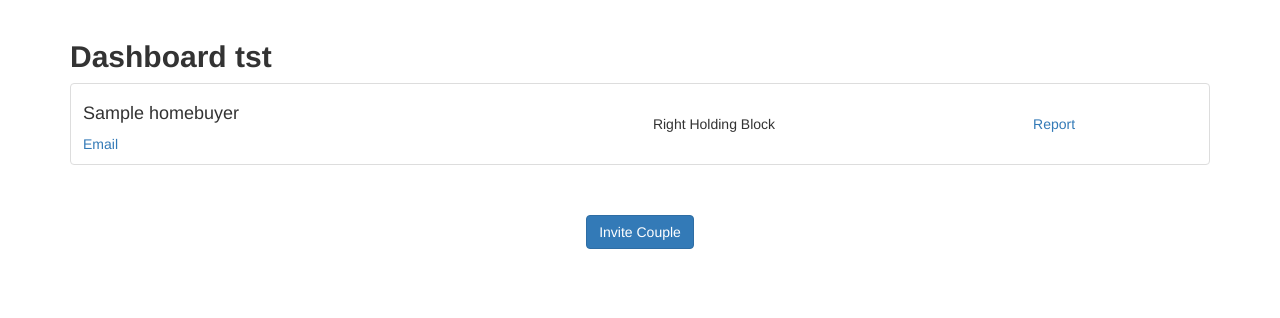
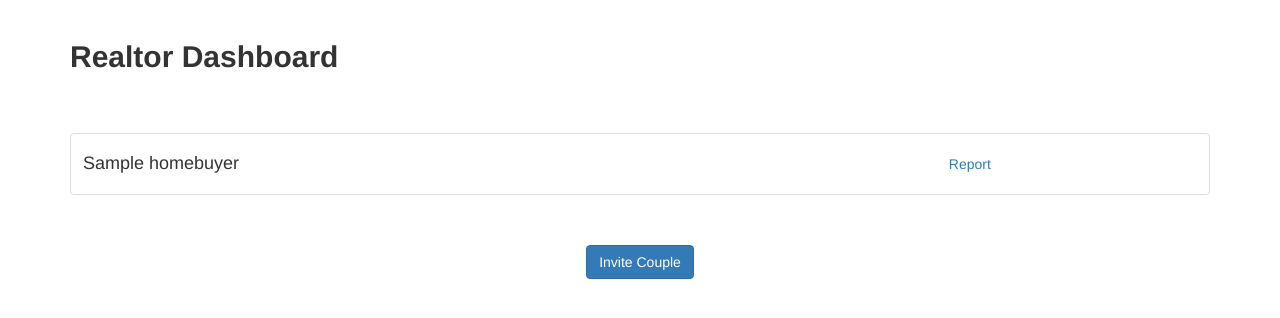
Before and after one commit to pdxcapstone/RealEstate, a Django app: template RealEstate/apps/core/templates/core/realtorHome.html in a window 1280 px wide. Shown: the part 52-370 px from the top of the page. Run offline with Django 3.2, Linux system fonts and the light colour scheme; the template is opened without the code that fills it: most values are stand-ins (such as "Sample title", 1, 10 or a date in 2020); parts of the project's set-up code (start-up, migrations or seed data) failed here and were passed over; some libraries are stand-ins or nearby versions.

Commit message:
Added some style, email icons, mousover stuff to realtor dashboard

```diff
--- a/RealEstate/apps/core/templates/core/realtorHome.html
+++ b/RealEstate/apps/core/templates/core/realtorHome.html
@@ -3,35 +3,48 @@
 
 {% block style %}
 <style>
+#heading { padding-bottom: 20px; }
+#mail-icon:hover { color: #337ab7;}
+a.mail { text-decoration: none; }
+ul.list-group { padding-top:30px; }
+.report-container { min-width: 300px; }
+.couple-container { min-width: 400px; }
 .vcenter {
 	display: inline-block;
 	vertical-align: middle;
 	float: none;
 	margin-left:-3px;
 }
+#mail-icon {
+    font-size: 90%;
+    padding-left: 20px;
+    color: #cccccc;
+    display: none;
+}
 </style>
 {% endblock %}
 
 {% block body %}
-    <h2><strong> Dashboard tst</strong> </h2>
+    <div id="heading">
+        <h2><strong>Realtor Dashboard</strong> </h2>
+    </div>
+
     <ul class="list-group">
         {% for couple, homebuyers, isPending in couples %}
-        <li class="list-group-item">
+        <li id="row_{{couple.id}}" class="list-group-item couple_row">
 			<div class="row">
-				<div class="col-sm-6 vcenter">
+				<div class="col-sm-7 vcenter couple-container">
 				    {% for homebuyer in homebuyers %}
 				        <h4>
 				            {{homebuyer}}
-				            {% if isPending %} (*) {% endif %}
+				            <a href="mailto:{{homebuyer.email}}" target="_top" class="mail"><span id="mail-icon" class="glyphicon glyphicon-envelope vcenter mail_{{couple.id}}" ></span></a>
 				        </h4>
-                        <a href="mailto:{{homebuyer.email}}" target="_top">Email</a>
 	                {% endfor %}
 				</div>
-				<div class="col-sm-4 vcenter">
-				    Right Holding Block
-				</div>
-				<div class="col-sm-2 vcenter">
-					<a href="homebuyerreport">Report</a>
+				<div class="col-sm-5 vcenter report-container">
+				    <center>
+				        <a class="report" href="homebuyerreport">Report</a>
+				    </center>
 				</div>
 			</div>
 		</li>
@@ -66,3 +79,16 @@
       </div>
     </div>
 {% endblock %}
+
+{% block scripts %}
+<script>
+// Shows mail icon on div mouseenter.
+$(".couple_row").mouseenter( function() {
+    var coupleID = $(this).attr("id").toString().replace(/row_/i, "");
+    $(".mail_" + coupleID).fadeIn("slow");
+}).mouseleave( function() {
+    var coupleID = $(this).attr("id").toString().replace(/row_/i, "");
+    $(".mail_" + coupleID).stop().fadeOut("fast");
+});
+</script>
+{% endblock %}
```
Also changed, not shown: RealEstate/db/db.sqlite3.
